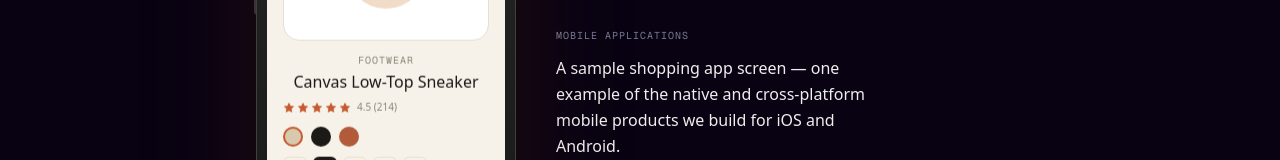
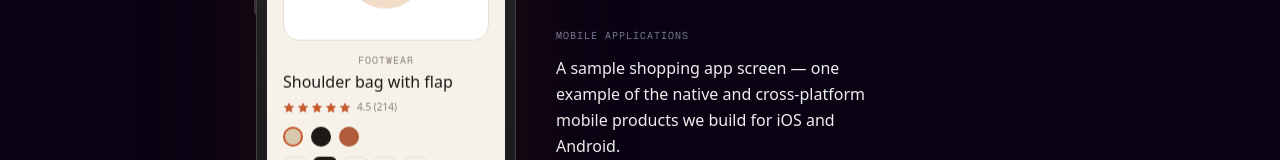
Before and after one commit to Fourth-Edition/Website, a Next.js app: page / in a window 1280 px wide. Shown: the part 465-625 px from the top of the page. Built offline with nearby package versions, Linux system fonts and the light colour scheme.

Commit message:
Update product name in sample data and adjust layout for better alignment in AppScreen

```diff
--- a/app/components/mobile-showcase/AppScreen.tsx
+++ b/app/components/mobile-showcase/AppScreen.tsx
@@ -23,7 +23,7 @@ export default function AppScreen() {
           >
             {product.category.toUpperCase()}
           </p>
-          <h2 className="text-shop-ink text-base font-medium mt-0.5">
+          <h2 className="text-shop-ink text-base text-start font-medium mt-0.5">
             {product.name}
           </h2>
           <RatingStars
--- a/app/components/mobile-showcase/data.ts
+++ b/app/components/mobile-showcase/data.ts
@@ -15,7 +15,7 @@ export interface Product {
 
 // Sample catalog entry for the shopping-app mock screen.
 export const product: Product = {
-  name: "Canvas Low-Top Sneaker",
+  name: "Shoulder bag with flap",
   category: "Footwear",
   price: "$128",
   rating: 4.5,
```
